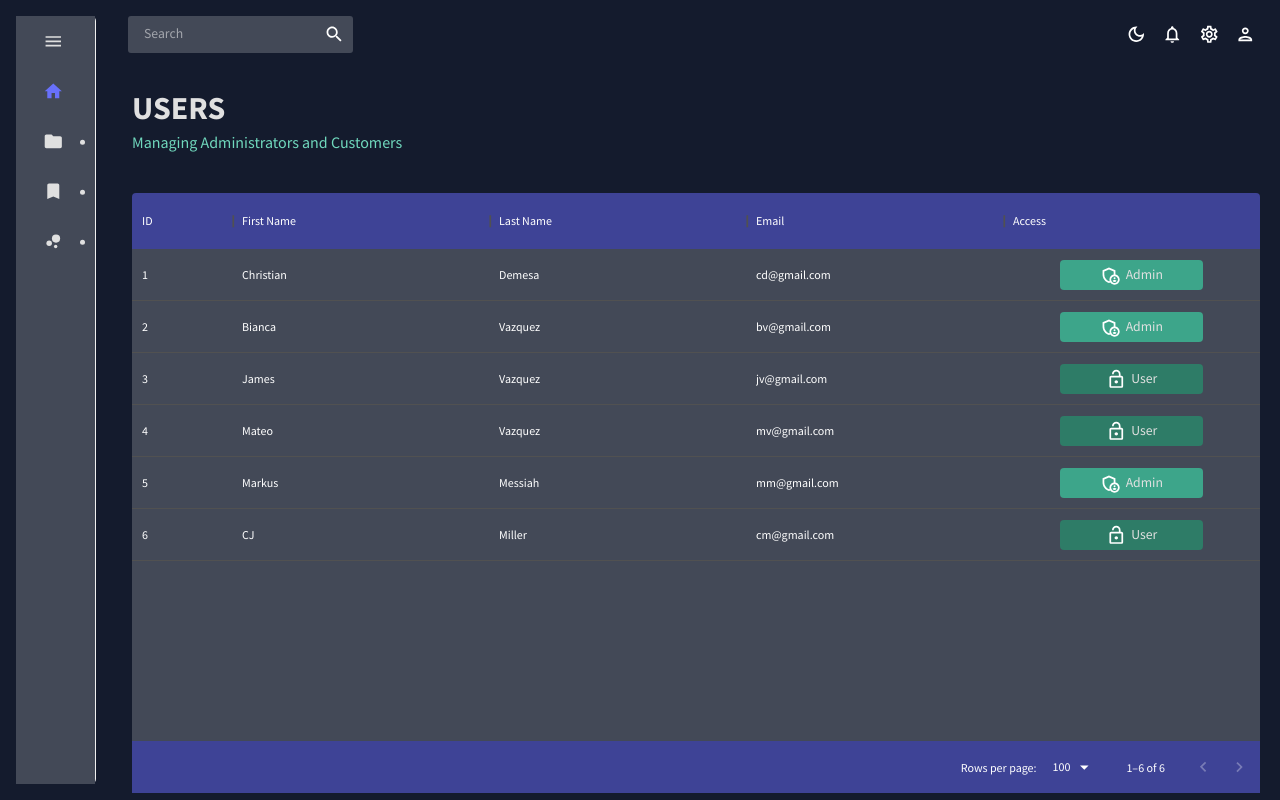
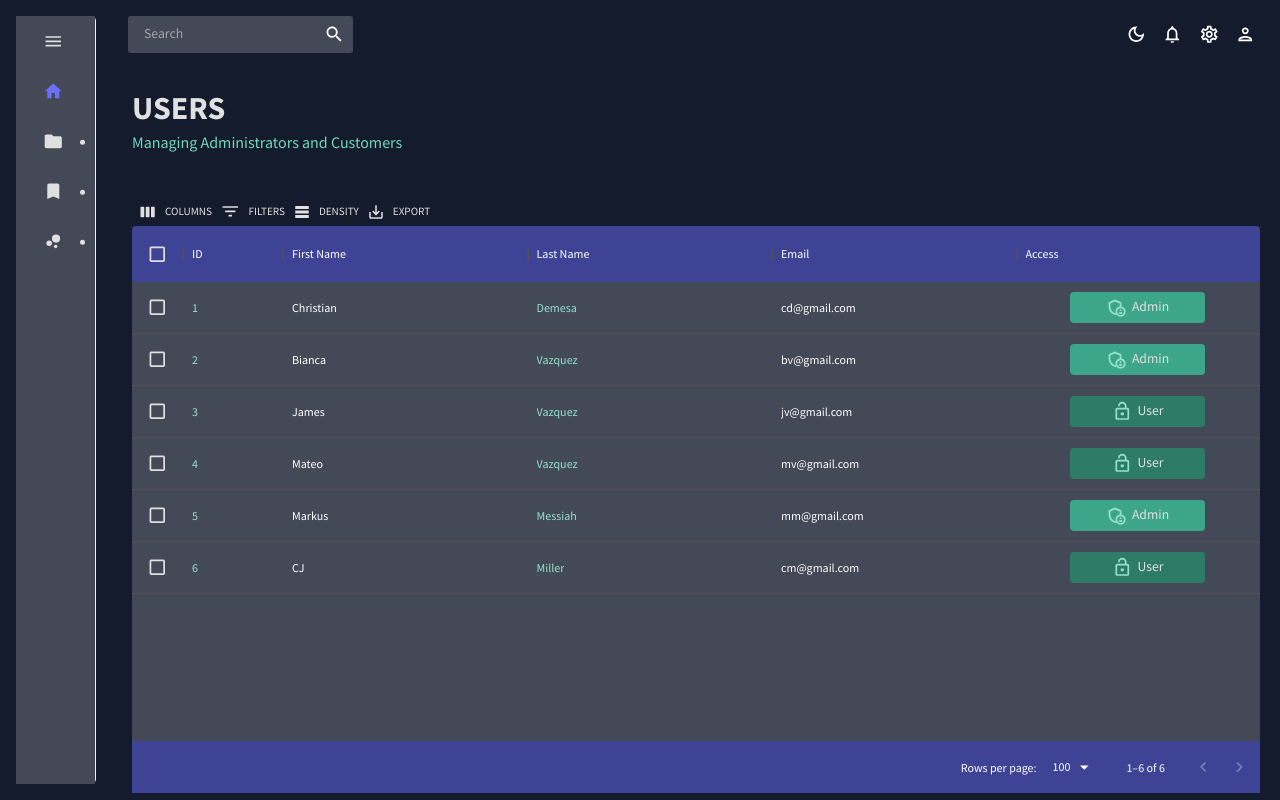
Before and after one commit to christiandeandemesa/react-admin-ed, a React (Create React App) app: page /users in a window 1280 px wide. Built offline with nearby package versions, Linux system fonts and the light colour scheme.

Commit message:
MUI Data Grid Toolbar and Checkboxes

```diff
--- a/src/pages/Orders.jsx
+++ b/src/pages/Orders.jsx
@@ -1,6 +1,6 @@
 /* eslint-disable no-unused-vars */
 import {useTheme, Box} from '@mui/material';
-import {DataGrid} from '@mui/x-data-grid';
+import {DataGrid, GridToolbar} from '@mui/x-data-grid';
 
 import Header from '../components/Header';
 
@@ -13,10 +13,10 @@ function Orders() {
 
 	// todo Include products
 	const columns = [
-		{field: 'id', headerName: 'ID'},
+		{field: 'id', headerName: 'ID', cellClassName: 'green-column'},
 		{field: 'name', headerName: 'Name', flex: 1},
 		// {field: 'products', headerName: 'Products', flex: 1},
-		{field: 'address', headerName: 'Address', flex: 2},
+		{field: 'address', headerName: 'Address', flex: 2, cellClassName: 'green-column'},
 		{
 			field: 'totalPrice',
 			headerName: 'Price',
@@ -37,11 +37,17 @@ function Orders() {
 					height: '75vh',
 					m: '40px 0 0 0',
 					'& .MuiDataGrid-root': {border: 'none'},
-					'& .MuiDataGrid-cell': {
-						borderBottom: 'none'
+					'& .MuiButtonBase-root': {
+						color: colors.grey[100]
 					},
 					'& .MuiDataGrid-columnHeaders': {
 						backgroundColor: colors.blueAccent[700],
+						borderBottom: 'none'
+					},
+					'& .green-column': {
+						color: colors.greenAccent[300]
+					},
+					'& .MuiDataGrid-cell': {
 						borderBottom: 'none'
 					},
 					'& .MuiDataGrid-virtualScroller': {
@@ -53,7 +59,12 @@ function Orders() {
 					}
 				}}
 			>
-				<DataGrid rows={mockDataOrders} columns={columns} />
+				<DataGrid
+					rows={mockDataOrders}
+					columns={columns}
+					components={{Toolbar: GridToolbar}}
+					checkboxSelection
+				/>
 			</Box>
 		</Box>
 	);
--- a/src/pages/Products.jsx
+++ b/src/pages/Products.jsx
@@ -1,5 +1,5 @@
 import {useTheme, Box} from '@mui/material';
-import {DataGrid} from '@mui/x-data-grid';
+import {DataGrid, GridToolbar} from '@mui/x-data-grid';
 
 import Header from '../components/Header';
 
@@ -11,12 +11,13 @@ function Products() {
 	const colors = tokens(theme.palette.mode);
 
 	const columns = [
-		{field: 'id', headerName: 'ID'},
+		{field: 'id', headerName: 'ID', cellClassName: 'green-column'},
 		{field: 'name', headerName: 'Name', flex: 2},
 		{
 			field: 'price',
 			headerName: 'Price',
 			flex: 1,
+			cellClassName: 'green-column',
 			renderCell: ({row: {price}}) => {
 				return <div>${price.toFixed(2)}</div>;
 			}
@@ -33,6 +34,7 @@ function Products() {
 			field: 'size',
 			headerName: 'Sizes',
 			flex: 1,
+			cellClassName: 'green-column',
 			renderCell: ({row: {size}}) => {
 				return <div>{size.join(', ')}</div>;
 			}
@@ -45,7 +47,7 @@ function Products() {
 				return <div>{color.join(', ')}</div>;
 			}
 		},
-		{field: 'countInStock', headerName: 'Stock Amount', flex: 1}
+		{field: 'countInStock', headerName: 'Stock Amount', flex: 1, cellClassName: 'green-column'}
 	];
 
 	return (
@@ -58,11 +60,17 @@ function Products() {
 					height: '75vh',
 					m: '40px 0 0 0',
 					'& .MuiDataGrid-root': {border: 'none'},
-					'& .MuiDataGrid-cell': {
-						borderBottom: 'none'
+					'& .MuiButtonBase-root': {
+						color: colors.grey[100]
 					},
 					'& .MuiDataGrid-columnHeaders': {
 						backgroundColor: colors.blueAccent[700],
+						borderBottom: 'none'
+					},
+					'& .green-column': {
+						color: colors.greenAccent[300]
+					},
+					'& .MuiDataGrid-cell': {
 						borderBottom: 'none'
 					},
 					'& .MuiDataGrid-virtualScroller': {
@@ -74,7 +82,12 @@ function Products() {
 					}
 				}}
 			>
-				<DataGrid rows={mockDataProducts} columns={columns} />
+				<DataGrid
+					rows={mockDataProducts}
+					columns={columns}
+					components={{Toolbar: GridToolbar}}
+					checkboxSelection
+				/>
 			</Box>
 		</Box>
 	);
--- a/src/pages/Users.jsx
+++ b/src/pages/Users.jsx
@@ -1,5 +1,5 @@
 import {useTheme, Box, Typography} from '@mui/material';
-import {DataGrid} from '@mui/x-data-grid';
+import {DataGrid, GridToolbar} from '@mui/x-data-grid';
 import {AdminPanelSettingsOutlined, LockOpenOutlined} from '@mui/icons-material';
 
 import Header from '../components/Header';
@@ -13,14 +13,16 @@ function Users() {
 
 	// Creates the column headers in the MUI Table.
 	const columns = [
-		{field: 'id', headerName: 'ID'},
+		{field: 'id', headerName: 'ID', cellClassName: 'green-column'},
 		{field: 'firstName', headerName: 'First Name', flex: 1},
-		{field: 'lastName', headerName: 'Last Name', flex: 1},
+		{field: 'lastName', headerName: 'Last Name', flex: 1, cellClassName: 'green-column'},
 		{field: 'email', headerName: 'Email', flex: 1},
 		{
 			field: 'isAdmin',
 			headerName: 'Access',
 			flex: 1,
+			// Gives this column a class name.
+			cellClassName: 'green-column',
 			// renderCell styles the data in a specific column.
 			renderCell: ({row: {isAdmin}}) => {
 				return (
@@ -57,24 +59,42 @@ function Users() {
 				sx={{
 					height: '75vh',
 					m: '40px 0 0 0',
+					// Removes border around the table's perimeter.
 					'& .MuiDataGrid-root': {border: 'none'},
-					'& .MuiDataGrid-cell': {
-						borderBottom: 'none'
+					// Toolbar's text color.
+					'& .MuiButtonBase-root': {
+						color: colors.grey[100]
 					},
+					// Column headers' background color.
 					'& .MuiDataGrid-columnHeaders': {
 						backgroundColor: colors.blueAccent[700],
 						borderBottom: 'none'
 					},
+					// Every other column's text color.
+					'& .green-column': {
+						color: colors.greenAccent[300]
+					},
+					// Removes the bottom border of each row.
+					'& .MuiDataGrid-cell': {
+						borderBottom: 'none'
+					},
+					// Rows' background color.
 					'& .MuiDataGrid-virtualScroller': {
 						backgroundColor: colors.primary[400]
 					},
+					// Footer's background color.
 					'& .MuiDataGrid-footerContainer': {
 						backgroundColor: colors.blueAccent[700],
 						borderTop: 'none'
 					}
 				}}
 			>
-				<DataGrid rows={mockDataUsers} columns={columns} />
+				<DataGrid
+					rows={mockDataUsers}
+					columns={columns}
+					components={{Toolbar: GridToolbar}} // Enables the toolbar
+					checkboxSelection // Enables the checkboxes
+				/>
 			</Box>
 		</Box>
 	);
```
